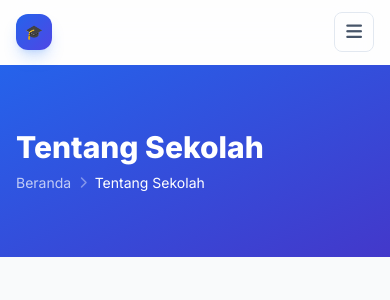
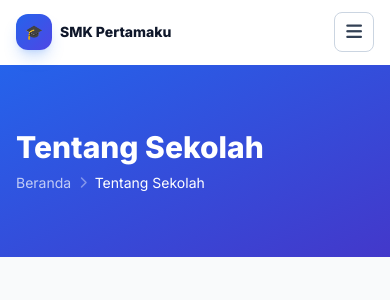
Before and after one commit to ryanpetterzoe/schooltailwind, a PHP site: the page made by views/public/about.php in a window 390 px wide. Shown: the top 300 px of the page. Run offline with PHP 8.4, Linux system fonts and the light colour scheme; the template is opened without the code that fills it, so the values that code supplies are empty; some libraries are stand-ins or nearby versions.

Commit message:
fix: resolve UI issues on mobile and light mode
1. Fix hero banner text showing double (slider slides stacked)
   - Changed CSS to use opacity+z-index instead of position:relative for active slide
   - Restructured hero HTML so all slides are absolute positioned

2. Fix navbar text not readable in light mode
   - Changed navbar bg from bg-white/80 to solid bg-white with border
   - Updated nav link colors from text-slate-600 to text-slate-700
   - Brand text now uses text-slate-900 for better contrast

3. Fix mobile menu (hamburger) not working
   - Added inline script right after navbar HTML for immediate toggle
   - Ensures click handler is attached before main.js loads
   - Also added admin sidebar inline toggle script

4. Fix school name not showing on mobile
   - Removed 'hidden sm:block' — now shows on all screen sizes
   - Added truncate + max-width for small screens

5. Fix dark/light theme toggle needing refresh
   - Replaced dark:hidden/hidden dark:inline with JS-controlled icons
   - Added syncThemeIcons() function that runs on toggle
   - Icons now use .theme-icon-light / .theme-icon-dark classes

6. Fix about page tabs not working from direct URL
   - Added PHP logic to detect URL (/visi-misi, /sejarah, /kepala-sekolah)
   - Auto-activates correct tab panel based on current URL
   - Tabs now scrollable on mobile (overflow-x-auto)

7. Fix installer redirect for vhosted setup
   - Changed to check only install.lock (not env.php)
   - Works correctly with vhosts where APP_BASE is empty

```diff
--- a/assets/css/style.css
+++ b/assets/css/style.css
@@ -28,9 +28,15 @@
 .hero-slide {
   position: absolute; inset: 0;
   opacity: 0;
+  pointer-events: none;
   transition: opacity 1s ease-in-out;
+  z-index: 1;
 }
-.hero-slide.active { opacity: 1; position: relative; }
+.hero-slide.active {
+  opacity: 1;
+  pointer-events: auto;
+  z-index: 2;
+}
 
 /* ── COUNTER ANIMATION ──────────────────────────────────────── */
 .stat-number { font-variant-numeric: tabular-nums; }
--- a/assets/js/main.js
+++ b/assets/js/main.js
@@ -14,6 +14,8 @@ function initTheme() {
     } else {
         document.documentElement.classList.remove('dark');
     }
+    // Sync icons on load
+    syncThemeIcons();
 }
 
 function toggleTheme() {
@@ -25,6 +27,18 @@ function toggleTheme() {
         document.documentElement.classList.add('dark');
         localStorage.setItem(THEME_KEY, 'dark');
     }
+    syncThemeIcons();
+}
+
+function syncThemeIcons() {
+    const isDark = document.documentElement.classList.contains('dark');
+    // Show sun icon in dark mode, moon icon in light mode
+    document.querySelectorAll('.theme-icon-light').forEach(el => {
+        el.style.display = isDark ? 'none' : '';
+    });
+    document.querySelectorAll('.theme-icon-dark').forEach(el => {
+        el.style.display = isDark ? '' : 'none';
+    });
 }
 
 /* ============================================================
--- a/index.php
+++ b/index.php
@@ -5,7 +5,7 @@
  */
 
 // Redirect to installer if not yet installed
-if (!file_exists(__DIR__ . '/install.lock') && !file_exists(__DIR__ . '/config/env.php')) {
+if (!file_exists(__DIR__ . '/install.lock')) {
     $scheme = (!empty($_SERVER['HTTPS']) && $_SERVER['HTTPS'] !== 'off') ? 'https' : 'http';
     $host   = isset($_SERVER['HTTP_HOST']) ? $_SERVER['HTTP_HOST'] : 'localhost';
     $dir    = rtrim(str_replace('\\', '/', dirname($_SERVER['SCRIPT_NAME'])), '/');
--- a/views/layouts/header.php
+++ b/views/layouts/header.php
@@ -79,27 +79,27 @@ if (!function_exists('isActive')) {
 <!-- ═══════════════════════════════════════════════════════════
      NAVBAR
      ═══════════════════════════════════════════════════════════ -->
-<nav class="sticky top-0 z-50 bg-white/80 dark:bg-slate-900/80 backdrop-blur-xl border-b border-transparent transition-all duration-300" id="mainNav">
+<nav class="sticky top-0 z-50 bg-white dark:bg-slate-900/95 backdrop-blur-xl border-b border-slate-200 dark:border-transparent shadow-sm dark:shadow-none transition-all duration-300" id="mainNav">
   <div class="max-w-7xl mx-auto px-4 sm:px-6 lg:px-8">
     <div class="flex items-center justify-between h-16">
 
       <!-- Brand -->
-      <a href="<?= APP_URL ?>/" class="flex items-center gap-3 flex-shrink-0">
+      <a href="<?= APP_URL ?>/" class="flex items-center gap-2 flex-shrink-0">
         <?php if ($logo): ?>
           <img src="<?= htmlspecialchars($logo) ?>" alt="<?= htmlspecialchars($schoolName) ?>" class="h-9 w-auto rounded-lg">
         <?php else: ?>
           <div class="w-9 h-9 bg-gradient-to-br from-blue-600 to-indigo-600 rounded-xl flex items-center justify-center text-white text-sm shadow-lg shadow-blue-500/25">🎓</div>
         <?php endif; ?>
-        <span class="text-base font-extrabold text-slate-800 dark:text-white hidden sm:block"><?= htmlspecialchars($schoolName) ?></span>
+        <span class="text-sm sm:text-base font-extrabold text-slate-900 dark:text-white truncate max-w-[140px] sm:max-w-none"><?= htmlspecialchars($schoolName) ?></span>
       </a>
 
       <!-- Desktop Menu -->
       <div class="hidden lg:flex items-center gap-1">
-        <a href="<?= APP_URL ?>/" class="px-3 py-2 text-sm font-medium rounded-lg transition-all <?= isActive('/', $uri, $appBase) === 'active' ? 'text-blue-600 bg-blue-50 dark:bg-blue-900/30' : 'text-slate-600 dark:text-slate-300 hover:text-blue-600 hover:bg-blue-50 dark:hover:bg-blue-900/20' ?>">Beranda</a>
+        <a href="<?= APP_URL ?>/" class="px-3 py-2 text-sm font-medium rounded-lg transition-all <?= isActive('/', $uri, $appBase) === 'active' ? 'text-blue-600 bg-blue-50 dark:bg-blue-900/30' : 'text-slate-700 dark:text-slate-300 hover:text-blue-600 hover:bg-blue-50 dark:hover:bg-blue-900/20' ?>">Beranda</a>
 
         <!-- Profil Dropdown -->
         <div class="relative group">
-          <button class="px-3 py-2 text-sm font-medium rounded-lg transition-all text-slate-600 dark:text-slate-300 hover:text-blue-600 hover:bg-blue-50 dark:hover:bg-blue-900/20 flex items-center gap-1">
+          <button class="px-3 py-2 text-sm font-medium rounded-lg transition-all text-slate-700 dark:text-slate-300 hover:text-blue-600 hover:bg-blue-50 dark:hover:bg-blue-900/20 flex items-center gap-1">
             Profil <i class="fas fa-chevron-down text-[10px] transition-transform group-hover:rotate-180"></i>
           </button>
           <div class="absolute top-full left-0 mt-1 w-56 bg-white dark:bg-slate-800 rounded-xl shadow-xl border border-gray-100 dark:border-slate-700 py-2 opacity-0 invisible group-hover:opacity-100 group-hover:visible transition-all duration-200 translate-y-1 group-hover:translate-y-0">
@@ -110,12 +110,12 @@ if (!function_exists('isActive')) {
           </div>
         </div>
 
-        <a href="<?= APP_URL ?>/jurusan" class="px-3 py-2 text-sm font-medium rounded-lg transition-all <?= isActive('/jurusan', $uri, $appBase) === 'active' ? 'text-blue-600 bg-blue-50 dark:bg-blue-900/30' : 'text-slate-600 dark:text-slate-300 hover:text-blue-600 hover:bg-blue-50 dark:hover:bg-blue-900/20' ?>">Jurusan</a>
-        <a href="<?= APP_URL ?>/guru-staff" class="px-3 py-2 text-sm font-medium rounded-lg transition-all <?= isActive('/guru-staff', $uri, $appBase) === 'active' ? 'text-blue-600 bg-blue-50 dark:bg-blue-900/30' : 'text-slate-600 dark:text-slate-300 hover:text-blue-600 hover:bg-blue-50 dark:hover:bg-blue-900/20' ?>">Guru & Staff</a>
-        <a href="<?= APP_URL ?>/berita" class="px-3 py-2 text-sm font-medium rounded-lg transition-all <?= isActive('/berita', $uri, $appBase) === 'active' ? 'text-blue-600 bg-blue-50 dark:bg-blue-900/30' : 'text-slate-600 dark:text-slate-300 hover:text-blue-600 hover:bg-blue-50 dark:hover:bg-blue-900/20' ?>">Berita</a>
-        <a href="<?= APP_URL ?>/galeri" class="px-3 py-2 text-sm font-medium rounded-lg transition-all <?= isActive('/galeri', $uri, $appBase) === 'active' ? 'text-blue-600 bg-blue-50 dark:bg-blue-900/30' : 'text-slate-600 dark:text-slate-300 hover:text-blue-600 hover:bg-blue-50 dark:hover:bg-blue-900/20' ?>">Galeri</a>
-        <a href="<?= APP_URL ?>/prestasi" class="px-3 py-2 text-sm font-medium rounded-lg transition-all <?= isActive('/prestasi', $uri, $appBase) === 'active' ? 'text-blue-600 bg-blue-50 dark:bg-blue-900/30' : 'text-slate-600 dark:text-slate-300 hover:text-blue-600 hover:bg-blue-50 dark:hover:bg-blue-900/20' ?>">Prestasi</a>
-        <a href="<?= APP_URL ?>/kontak" class="px-3 py-2 text-sm font-medium rounded-lg transition-all <?= isActive('/kontak', $uri, $appBase) === 'active' ? 'text-blue-600 bg-blue-50 dark:bg-blue-900/30' : 'text-slate-600 dark:text-slate-300 hover:text-blue-600 hover:bg-blue-50 dark:hover:bg-blue-900/20' ?>">Kontak</a>
+        <a href="<?= APP_URL ?>/jurusan" class="px-3 py-2 text-sm font-medium rounded-lg transition-all <?= isActive('/jurusan', $uri, $appBase) === 'active' ? 'text-blue-600 bg-blue-50 dark:bg-blue-900/30' : 'text-slate-700 dark:text-slate-300 hover:text-blue-600 hover:bg-blue-50 dark:hover:bg-blue-900/20' ?>">Jurusan</a>
+        <a href="<?= APP_URL ?>/guru-staff" class="px-3 py-2 text-sm font-medium rounded-lg transition-all <?= isActive('/guru-staff', $uri, $appBase) === 'active' ? 'text-blue-600 bg-blue-50 dark:bg-blue-900/30' : 'text-slate-700 dark:text-slate-300 hover:text-blue-600 hover:bg-blue-50 dark:hover:bg-blue-900/20' ?>">Guru & Staff</a>
+        <a href="<?= APP_URL ?>/berita" class="px-3 py-2 text-sm font-medium rounded-lg transition-all <?= isActive('/berita', $uri, $appBase) === 'active' ? 'text-blue-600 bg-blue-50 dark:bg-blue-900/30' : 'text-slate-700 dark:text-slate-300 hover:text-blue-600 hover:bg-blue-50 dark:hover:bg-blue-900/20' ?>">Berita</a>
+        <a href="<?= APP_URL ?>/galeri" class="px-3 py-2 text-sm font-medium rounded-lg transition-all <?= isActive('/galeri', $uri, $appBase) === 'active' ? 'text-blue-600 bg-blue-50 dark:bg-blue-900/30' : 'text-slate-700 dark:text-slate-300 hover:text-blue-600 hover:bg-blue-50 dark:hover:bg-blue-900/20' ?>">Galeri</a>
+        <a href="<?= APP_URL ?>/prestasi" class="px-3 py-2 text-sm font-medium rounded-lg transition-all <?= isActive('/prestasi', $uri, $appBase) === 'active' ? 'text-blue-600 bg-blue-50 dark:bg-blue-900/30' : 'text-slate-700 dark:text-slate-300 hover:text-blue-600 hover:bg-blue-50 dark:hover:bg-blue-900/20' ?>">Prestasi</a>
+        <a href="<?= APP_URL ?>/kontak" class="px-3 py-2 text-sm font-medium rounded-lg transition-all <?= isActive('/kontak', $uri, $appBase) === 'active' ? 'text-blue-600 bg-blue-50 dark:bg-blue-900/30' : 'text-slate-700 dark:text-slate-300 hover:text-blue-600 hover:bg-blue-50 dark:hover:bg-blue-900/20' ?>">Kontak</a>
 
         <!-- SPMB Button -->
         <a href="<?= APP_URL ?>/spmb" class="ml-2 px-4 py-2 text-sm font-bold text-white bg-gradient-to-r from-blue-600 to-indigo-600 rounded-lg shadow-lg shadow-blue-500/25 hover:shadow-blue-500/40 hover:-translate-y-0.5 transition-all">
@@ -124,41 +124,61 @@ if (!function_exists('isActive')) {
 
         <!-- Theme Toggle -->
         <button id="themeToggle" class="ml-2 w-9 h-9 flex items-center justify-center rounded-lg bg-slate-100 dark:bg-slate-800 border border-slate-200 dark:border-slate-700 text-slate-500 dark:text-slate-400 hover:text-blue-600 transition-all" title="Ganti Tema">
-          <i class="fas fa-moon dark:hidden"></i>
-          <i class="fas fa-sun hidden dark:inline"></i>
+          <i class="fas fa-moon theme-icon-light"></i>
+          <i class="fas fa-sun theme-icon-dark hidden"></i>
         </button>
       </div>
 
       <!-- Mobile Menu Button -->
-      <button id="mobileMenuBtn" class="lg:hidden w-10 h-10 flex items-center justify-center rounded-lg border border-slate-200 dark:border-slate-700 text-slate-600 dark:text-slate-300">
+      <button id="mobileMenuBtn" class="lg:hidden w-10 h-10 flex items-center justify-center rounded-lg border border-slate-300 dark:border-slate-700 text-slate-700 dark:text-slate-300 hover:bg-slate-100 dark:hover:bg-slate-800 transition-colors">
         <i class="fas fa-bars text-lg" id="menuIcon"></i>
       </button>
     </div>
   </div>
 
   <!-- Mobile Menu -->
-  <div id="mobileMenu" class="hidden lg:hidden border-t border-slate-100 dark:border-slate-800 bg-white dark:bg-slate-900 pb-4">
+  <div id="mobileMenu" class="hidden lg:hidden border-t border-slate-200 dark:border-slate-800 bg-white dark:bg-slate-900 pb-4">
     <div class="max-w-7xl mx-auto px-4 pt-3 space-y-1">
-      <a href="<?= APP_URL ?>/" class="block px-4 py-2.5 rounded-lg text-sm font-medium <?= isActive('/', $uri, $appBase) === 'active' ? 'text-blue-600 bg-blue-50 dark:bg-blue-900/30' : 'text-slate-600 dark:text-slate-300' ?>">Beranda</a>
-      <a href="<?= APP_URL ?>/profil" class="block px-4 py-2.5 rounded-lg text-sm font-medium text-slate-600 dark:text-slate-300">Tentang Sekolah</a>
-      <a href="<?= APP_URL ?>/jurusan" class="block px-4 py-2.5 rounded-lg text-sm font-medium text-slate-600 dark:text-slate-300">Jurusan</a>
-      <a href="<?= APP_URL ?>/guru-staff" class="block px-4 py-2.5 rounded-lg text-sm font-medium text-slate-600 dark:text-slate-300">Guru & Staff</a>
-      <a href="<?= APP_URL ?>/berita" class="block px-4 py-2.5 rounded-lg text-sm font-medium text-slate-600 dark:text-slate-300">Berita</a>
-      <a href="<?= APP_URL ?>/galeri" class="block px-4 py-2.5 rounded-lg text-sm font-medium text-slate-600 dark:text-slate-300">Galeri</a>
-      <a href="<?= APP_URL ?>/prestasi" class="block px-4 py-2.5 rounded-lg text-sm font-medium text-slate-600 dark:text-slate-300">Prestasi</a>
-      <a href="<?= APP_URL ?>/kontak" class="block px-4 py-2.5 rounded-lg text-sm font-medium text-slate-600 dark:text-slate-300">Kontak</a>
+      <a href="<?= APP_URL ?>/" class="block px-4 py-2.5 rounded-lg text-sm font-medium <?= isActive('/', $uri, $appBase) === 'active' ? 'text-blue-600 bg-blue-50 dark:bg-blue-900/30' : 'text-slate-700 dark:text-slate-300' ?>">Beranda</a>
+      <a href="<?= APP_URL ?>/profil" class="block px-4 py-2.5 rounded-lg text-sm font-medium text-slate-700 dark:text-slate-300">Tentang Sekolah</a>
+      <a href="<?= APP_URL ?>/jurusan" class="block px-4 py-2.5 rounded-lg text-sm font-medium text-slate-700 dark:text-slate-300">Jurusan</a>
+      <a href="<?= APP_URL ?>/guru-staff" class="block px-4 py-2.5 rounded-lg text-sm font-medium text-slate-700 dark:text-slate-300">Guru & Staff</a>
+      <a href="<?= APP_URL ?>/berita" class="block px-4 py-2.5 rounded-lg text-sm font-medium text-slate-700 dark:text-slate-300">Berita</a>
+      <a href="<?= APP_URL ?>/galeri" class="block px-4 py-2.5 rounded-lg text-sm font-medium text-slate-700 dark:text-slate-300">Galeri</a>
+      <a href="<?= APP_URL ?>/prestasi" class="block px-4 py-2.5 rounded-lg text-sm font-medium text-slate-700 dark:text-slate-300">Prestasi</a>
+      <a href="<?= APP_URL ?>/kontak" class="block px-4 py-2.5 rounded-lg text-sm font-medium text-slate-700 dark:text-slate-300">Kontak</a>
       <a href="<?= APP_URL ?>/spmb" class="block px-4 py-2.5 rounded-lg text-sm font-bold text-white bg-gradient-to-r from-blue-600 to-indigo-600 text-center mt-2">
         <i class="fas fa-pencil-alt mr-1"></i>SPMB
       </a>
       <div class="flex items-center justify-between px-4 pt-2">
-        <span class="text-xs text-slate-400">Mode Gelap</span>
-        <button id="themeToggleMobile" class="w-9 h-9 flex items-center justify-center rounded-lg bg-slate-100 dark:bg-slate-800 text-slate-500 dark:text-slate-400">
-          <i class="fas fa-moon dark:hidden"></i>
-          <i class="fas fa-sun hidden dark:inline"></i>
+        <span class="text-xs text-slate-500 dark:text-slate-400">Mode Gelap</span>
+        <button id="themeToggleMobile" class="w-9 h-9 flex items-center justify-center rounded-lg bg-slate-100 dark:bg-slate-800 text-slate-600 dark:text-slate-400">
+          <i class="fas fa-moon theme-icon-light"></i>
+          <i class="fas fa-sun theme-icon-dark hidden"></i>
         </button>
       </div>
     </div>
   </div>
 </nav>
 
+<!-- Inline mobile menu toggle (ensures it works even if main.js loads late) -->
+<script>
+(function(){
+  var btn = document.getElementById('mobileMenuBtn');
+  var menu = document.getElementById('mobileMenu');
+  var icon = document.getElementById('menuIcon');
+  if(btn && menu){
+    btn.addEventListener('click', function(){
+      if(menu.classList.contains('hidden')){
+        menu.classList.remove('hidden');
+        if(icon) icon.className='fas fa-times text-lg';
+      } else {
+        menu.classList.add('hidden');
+        if(icon) icon.className='fas fa-bars text-lg';
+      }
+    });
+  }
+})();
+</script>
+
 <main>
--- a/views/public/about.php
+++ b/views/public/about.php
@@ -1,6 +1,20 @@
 <?php
 $pageTitle = 'Tentang Sekolah - ' . ($settings['school_name'] ?? 'SMK Pertamaku');
 require_once __DIR__ . '/../layouts/header.php';
+
+// Determine active tab based on URL
+$currentUri = parse_url($_SERVER['REQUEST_URI'], PHP_URL_PATH);
+$base = defined('APP_BASE') ? APP_BASE : '';
+$cleanUri = str_replace($base, '', $currentUri);
+$cleanUri = '/' . ltrim($cleanUri, '/');
+
+$tabMap = [
+    '/profil' => 'profil',
+    '/visi-misi' => 'visiMisi',
+    '/sejarah' => 'sejarah',
+    '/kepala-sekolah' => 'kepalaSekolah',
+];
+$activeTab = isset($tabMap[$cleanUri]) ? $tabMap[$cleanUri] : 'profil';
 ?>
 
 <!-- Page Header -->
@@ -20,27 +34,27 @@ require_once __DIR__ . '/../layouts/header.php';
   <div class="max-w-7xl mx-auto px-4 sm:px-6 lg:px-8">
 
     <!-- Tabs -->
-    <div data-tab-group class="flex flex-wrap gap-1 border-b border-slate-200 dark:border-slate-700 mb-10">
-      <button data-tab-target="profil" class="px-4 py-3 text-sm font-semibold border-b-2 border-blue-600 text-blue-600 transition-colors flex items-center gap-2">
+    <div data-tab-group class="flex flex-wrap gap-1 border-b border-slate-200 dark:border-slate-700 mb-10 overflow-x-auto">
+      <button data-tab-target="profil" class="px-4 py-3 text-sm font-semibold border-b-2 <?= $activeTab === 'profil' ? 'border-blue-600 text-blue-600' : 'border-transparent text-slate-500 hover:text-blue-600' ?> transition-colors flex items-center gap-2 whitespace-nowrap">
         <i class="fas fa-school"></i>Profil
       </button>
-      <button data-tab-target="visiMisi" class="px-4 py-3 text-sm font-semibold border-b-2 border-transparent text-slate-500 hover:text-blue-600 transition-colors flex items-center gap-2">
+      <button data-tab-target="visiMisi" class="px-4 py-3 text-sm font-semibold border-b-2 <?= $activeTab === 'visiMisi' ? 'border-blue-600 text-blue-600' : 'border-transparent text-slate-500 hover:text-blue-600' ?> transition-colors flex items-center gap-2 whitespace-nowrap">
         <i class="fas fa-bullseye"></i>Visi & Misi
       </button>
-      <button data-tab-target="sejarah" class="px-4 py-3 text-sm font-semibold border-b-2 border-transparent text-slate-500 hover:text-blue-600 transition-colors flex items-center gap-2">
+      <button data-tab-target="sejarah" class="px-4 py-3 text-sm font-semibold border-b-2 <?= $activeTab === 'sejarah' ? 'border-blue-600 text-blue-600' : 'border-transparent text-slate-500 hover:text-blue-600' ?> transition-colors flex items-center gap-2 whitespace-nowrap">
         <i class="fas fa-history"></i>Sejarah
       </button>
-      <button data-tab-target="kepalaSekolah" class="px-4 py-3 text-sm font-semibold border-b-2 border-transparent text-slate-500 hover:text-blue-600 transition-colors flex items-center gap-2">
+      <button data-tab-target="kepalaSekolah" class="px-4 py-3 text-sm font-semibold border-b-2 <?= $activeTab === 'kepalaSekolah' ? 'border-blue-600 text-blue-600' : 'border-transparent text-slate-500 hover:text-blue-600' ?> transition-colors flex items-center gap-2 whitespace-nowrap">
         <i class="fas fa-user-tie"></i>Kepala Sekolah
       </button>
-      <button data-tab-target="fasilitas" class="px-4 py-3 text-sm font-semibold border-b-2 border-transparent text-slate-500 hover:text-blue-600 transition-colors flex items-center gap-2">
+      <button data-tab-target="fasilitas" class="px-4 py-3 text-sm font-semibold border-b-2 <?= $activeTab === 'fasilitas' ? 'border-blue-600 text-blue-600' : 'border-transparent text-slate-500 hover:text-blue-600' ?> transition-colors flex items-center gap-2 whitespace-nowrap">
         <i class="fas fa-building"></i>Fasilitas
       </button>
     </div>
 
     <div data-tab-content>
       <!-- Profil Tab -->
-      <div data-tab-panel="profil">
+      <div data-tab-panel="profil" class="<?= $activeTab !== 'profil' ? 'hidden' : '' ?>">
         <div class="grid lg:grid-cols-2 gap-10">
           <div>
             <h3 class="text-2xl font-bold text-slate-800 dark:text-white mb-6">Profil Sekolah</h3>
@@ -80,7 +94,7 @@ require_once __DIR__ . '/../layouts/header.php';
       </div>
 
       <!-- Visi Misi Tab -->
-      <div data-tab-panel="visiMisi" class="hidden">
+      <div data-tab-panel="visiMisi" class="<?= $activeTab !== 'visiMisi' ? 'hidden' : '' ?>">
         <div class="grid md:grid-cols-2 gap-6">
           <div class="bg-white dark:bg-slate-800 border border-slate-100 dark:border-slate-700 rounded-2xl p-8">
             <h4 class="text-xl font-bold text-blue-600 mb-4 flex items-center gap-2"><i class="fas fa-eye"></i>Visi</h4>
@@ -98,7 +112,7 @@ require_once __DIR__ . '/../layouts/header.php';
       </div>
 
       <!-- Sejarah Tab -->
-      <div data-tab-panel="sejarah" class="hidden">
+      <div data-tab-panel="sejarah" class="<?= $activeTab !== 'sejarah' ? 'hidden' : '' ?>">
         <div class="max-w-3xl mx-auto">
           <h3 class="text-2xl font-bold text-slate-800 dark:text-white mb-6">Sejarah Sekolah</h3>
           <div class="bg-white dark:bg-slate-800 border border-slate-100 dark:border-slate-700 rounded-2xl p-8">
@@ -108,7 +122,7 @@ require_once __DIR__ . '/../layouts/header.php';
       </div>
 
       <!-- Kepala Sekolah Tab -->
-      <div data-tab-panel="kepalaSekolah" class="hidden">
+      <div data-tab-panel="kepalaSekolah" class="<?= $activeTab !== 'kepalaSekolah' ? 'hidden' : '' ?>">
         <div class="max-w-3xl mx-auto bg-white dark:bg-slate-800 border border-slate-100 dark:border-slate-700 rounded-2xl p-8">
           <div class="flex flex-col md:flex-row items-center gap-8">
             <div class="text-center flex-shrink-0">
@@ -133,7 +147,7 @@ require_once __DIR__ . '/../layouts/header.php';
       </div>
 
       <!-- Fasilitas Tab -->
-      <div data-tab-panel="fasilitas" class="hidden">
+      <div data-tab-panel="fasilitas" class="<?= $activeTab !== 'fasilitas' ? 'hidden' : '' ?>">
         <h3 class="text-2xl font-bold text-slate-800 dark:text-white mb-2">Fasilitas Sekolah</h3>
         <p class="text-slate-400 mb-8">Kami menyediakan fasilitas lengkap untuk mendukung proses belajar mengajar</p>
         <div class="grid sm:grid-cols-2 lg:grid-cols-3 gap-6">
```
Also changed, not shown: views/layouts/admin_header.php (+22 -1 lines), views/public/home.php (+5 -3 lines).
